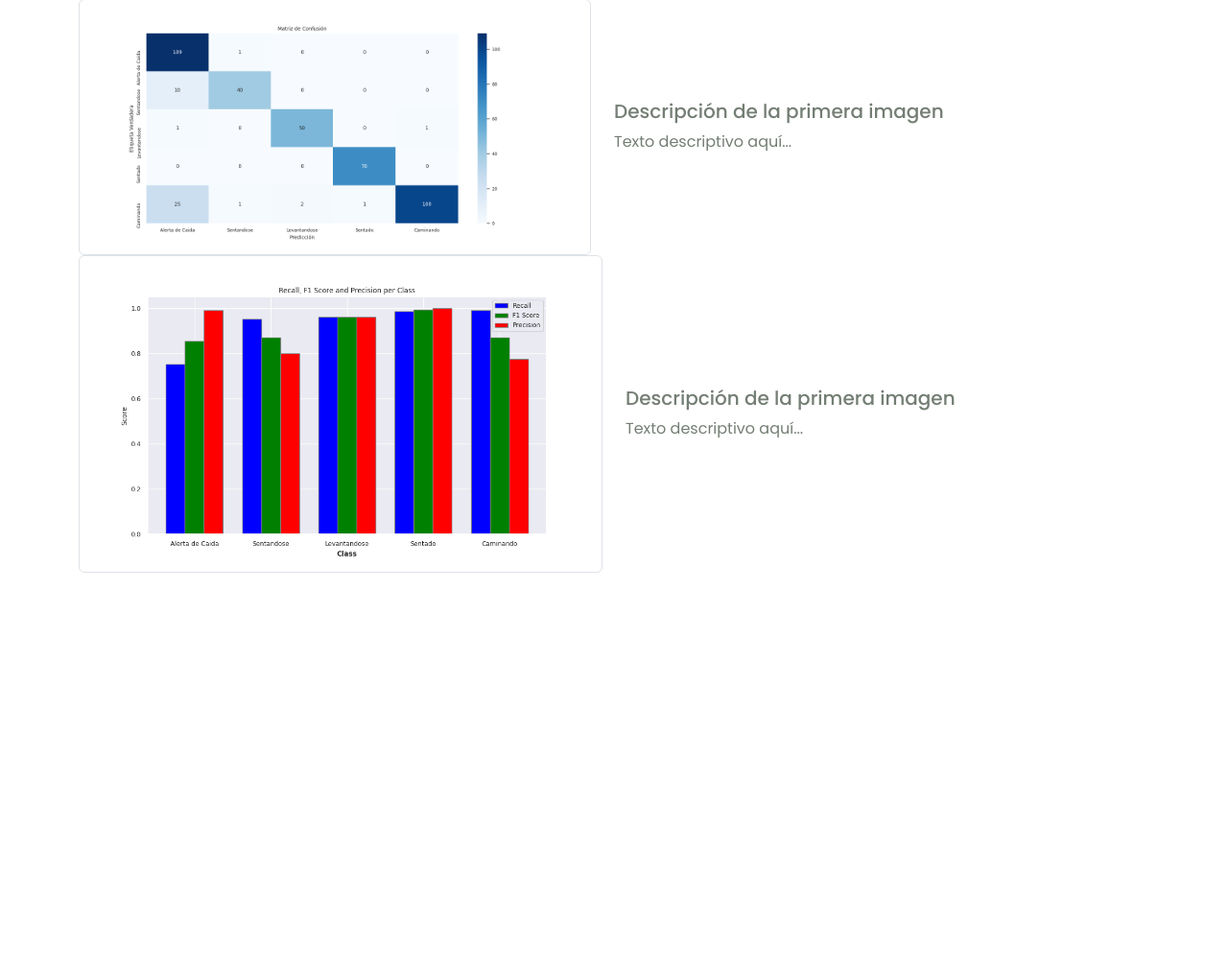
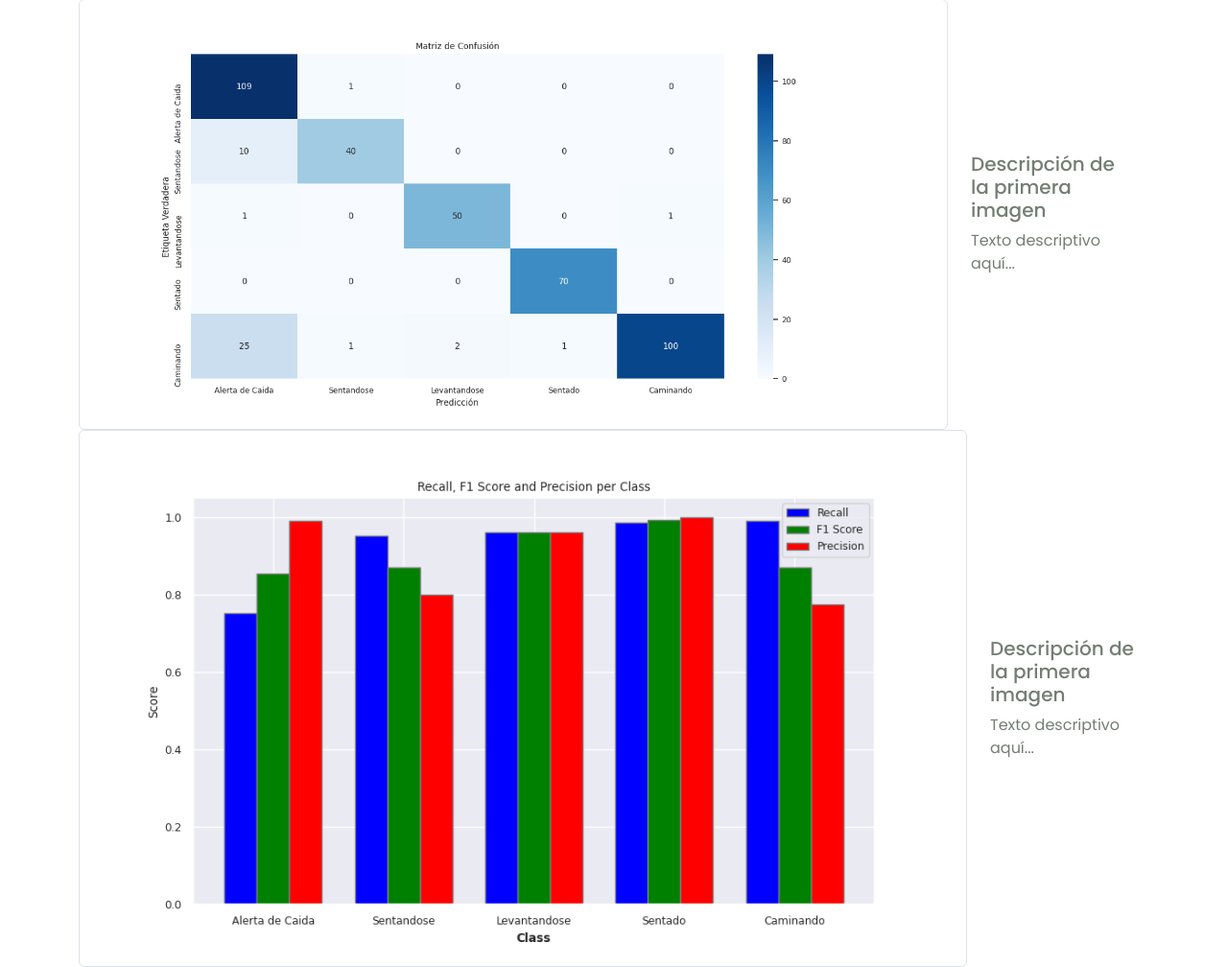
Before and after one commit to JesusCK/PaginaHAR, a Flask app: page /research in a window 1280 px wide. Shown: the part 1051-2059 px from the top of the page at 96% size. Before the commit the page ends 1648 px from the top, so only its background shows below. Run offline with Flask 3, Linux system fonts and the light colour scheme; parts of the project's set-up code (start-up, migrations or seed data) failed here and were passed over.

Commit message:
Update research.html

```diff
--- a/templates/research.html
+++ b/templates/research.html
@@ -94,7 +94,7 @@
                   </div>
                 </div>
                 <div class="row align-items-center justify-content-center justify-content-md-between">
-                <div class="col">
+                <div class="col-10">
                   <div class="d-flex align-items-center">
                     <div>
                       <img src="../static/imgs/MatrizDeConfusion.png" alt="" class="img-fluid img-thumbnail">
@@ -111,7 +111,7 @@
               </div>
               </div>
               <div class="row align-items-center justify-content-center justify-content-md-between">
-                <div class="col">
+                <div class="col-10">
                   <div class="d-flex align-items-center">
                     <div>
                       <img src="../static/imgs/RecallF1scorePrecision.png" alt="" class="img-fluid img-thumbnail">
```
